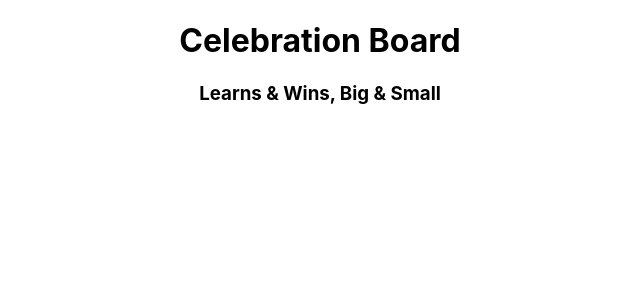
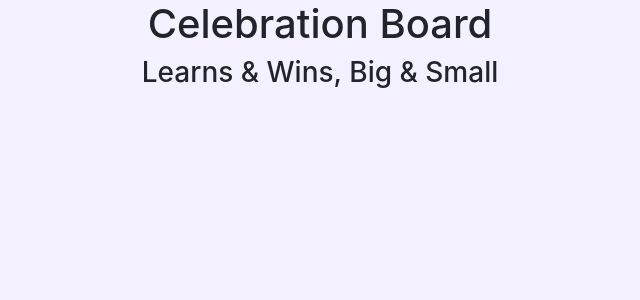
Before and after one commit to sawiggins/celebrate, a React (Create React App) app: page / in a window 1280 px wide. Shown: the top 300 px of the page, without its empty margins (320-960 px from the left). Built offline with nearby package versions, Linux system fonts and the light colour scheme.

Commit message:
styles: setup bootstrap and scss

```diff
--- a/package.json
+++ b/package.json
@@ -6,6 +6,8 @@
     "@testing-library/jest-dom": "^5.11.4",
     "@testing-library/react": "^11.1.0",
     "@testing-library/user-event": "^12.1.10",
+    "bootstrap": "^4.6.0",
+    "node-sass": "^5.0.0",
     "react": "^17.0.2",
     "react-dom": "^17.0.2",
     "react-scripts": "4.0.3",
--- a/src/index.css
+++ /dev/null
@@ -1,13 +0,0 @@
-body {
-  margin: 0;
-  font-family: -apple-system, BlinkMacSystemFont, 'Segoe UI', 'Roboto', 'Oxygen',
-    'Ubuntu', 'Cantarell', 'Fira Sans', 'Droid Sans', 'Helvetica Neue',
-    sans-serif;
-  -webkit-font-smoothing: antialiased;
-  -moz-osx-font-smoothing: grayscale;
-}
-
-code {
-  font-family: source-code-pro, Menlo, Monaco, Consolas, 'Courier New',
-    monospace;
-}
--- a/src/index.js
+++ b/src/index.js
@@ -1,6 +1,6 @@
 import React from 'react';
 import ReactDOM from 'react-dom';
-import './index.css';
+import './styles/main.scss';
 import App from './App';
 import reportWebVitals from './reportWebVitals';
 
--- /dev/null
+++ b/src/styles/main.scss
@@ -0,0 +1,3 @@
+$body-bg: #F3F1FF;
+
+@import "~bootstrap/scss/bootstrap";
```
Also changed, not shown: 1 other file (tests, documents, lock files or other folders).
